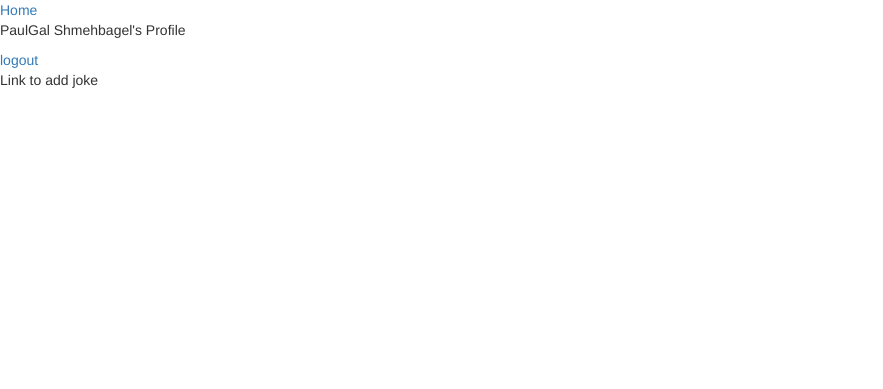
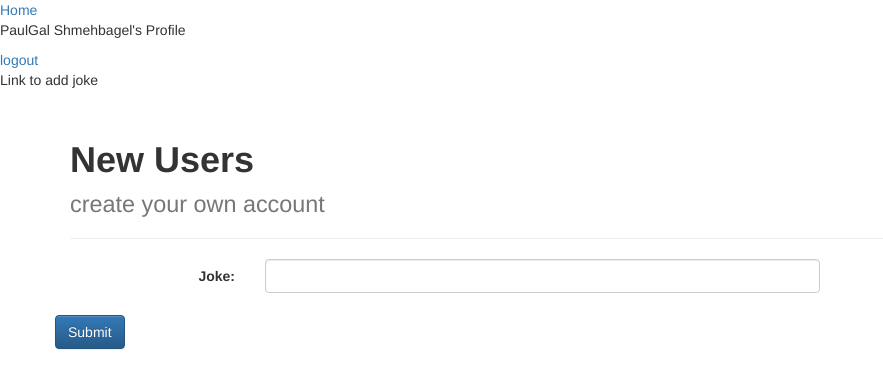
Before and after one commit to GalOshri/FastJoke, a Django app: page /submit in a window 1280 px wide. Shown: the top 389 px of the page, without its empty margins (0-883 px from the left). Run offline with Django 3.2, Linux system fonts and the light colour scheme; a user stored in the database is signed in; parts of the project's set-up code (start-up, migrations or seed data) failed here and were passed over; some libraries are stand-ins or nearby versions.

Commit message:
submit a joke

```diff
--- a/fastjoke/jokeFeed/templates/jokeFeed/submit.html
+++ b/fastjoke/jokeFeed/templates/jokeFeed/submit.html
@@ -2,4 +2,20 @@
 
 {% block title %}submit joke{% endblock %}
 
-{% block content %} {% endblock %}
+{% block content %}
+<div class="container">
+	<div class='page-header'><h1><strong>New Users</strong><br> <small>create your own account</small></h1></div>
+
+	<form class="form-horizontal" role="form" action="{% url 'jokeFeed:submit_submit' %}" method="post">
+		{% csrf_token %}
+		<div class="form-group">
+			<label for="pwd" class="col-lg-2 control-label">Joke:</label>
+				<div class="col-lg-6"><input class="form-control" id="joke" name="joke" type="text"/></div>
+		</div>
+
+		<div class="form-group">
+			<label class='control-label'><button type="submit" class="btn btn-primary" name="submit_joke_form">Submit</button></label>
+		</div>
+	</form>
+</div>
+{% endblock %}
--- a/fastjoke/jokeFeed/urls.py
+++ b/fastjoke/jokeFeed/urls.py
@@ -5,6 +5,7 @@ from django.conf.urls import patterns,  url
 urlpatterns = patterns('jokeFeed.views',
 	url(r'^$', 'index', name='index'),
 	url(r'^submit$', 'submit', name='submit'),
+	url(r'^submit/submit$', 'submit_submit', name='submit_submit'),
 	url(r'^(?P<joke_id>\d+)/$', 'detail', name='detail'),
 	url(r'^(?P<joke_id>\d+)/up/$', 'up', name='up'),
 	url(r'^(?P<joke_id>\d+)/down/$', 'down', name='down'),
--- a/fastjoke/jokeFeed/views.py
+++ b/fastjoke/jokeFeed/views.py
@@ -6,6 +6,7 @@ from jokeFeed.models import UserProfile, Joke
 from django.core.urlresolvers import reverse
 from django.http import Http404
 from django.contrib.auth.decorators import login_required
+import datetime
 
 
 # template of templates
@@ -44,9 +45,10 @@ def submit(request):
 	context = {}
 	return render(request, 'jokeFeed/submit.html', context)
 
-def add_joke_add(request):
-	context = {}
-	return HttpResponseRedirect('/')
+def submit_submit(request):
+	new_joke = Joke(owner=request.user, text=request.POST['joke'], views=0, up=0, down=0, date=datetime.date.today())
+	new_joke.save()
+	return HttpResponseRedirect(reverse('jokeFeed:detail', args=(new_joke.id,)))
 
 # viewing jokes
 def detail(request, joke_id):
```
Also changed, not shown: fastjoke/dev.sqlite3.
